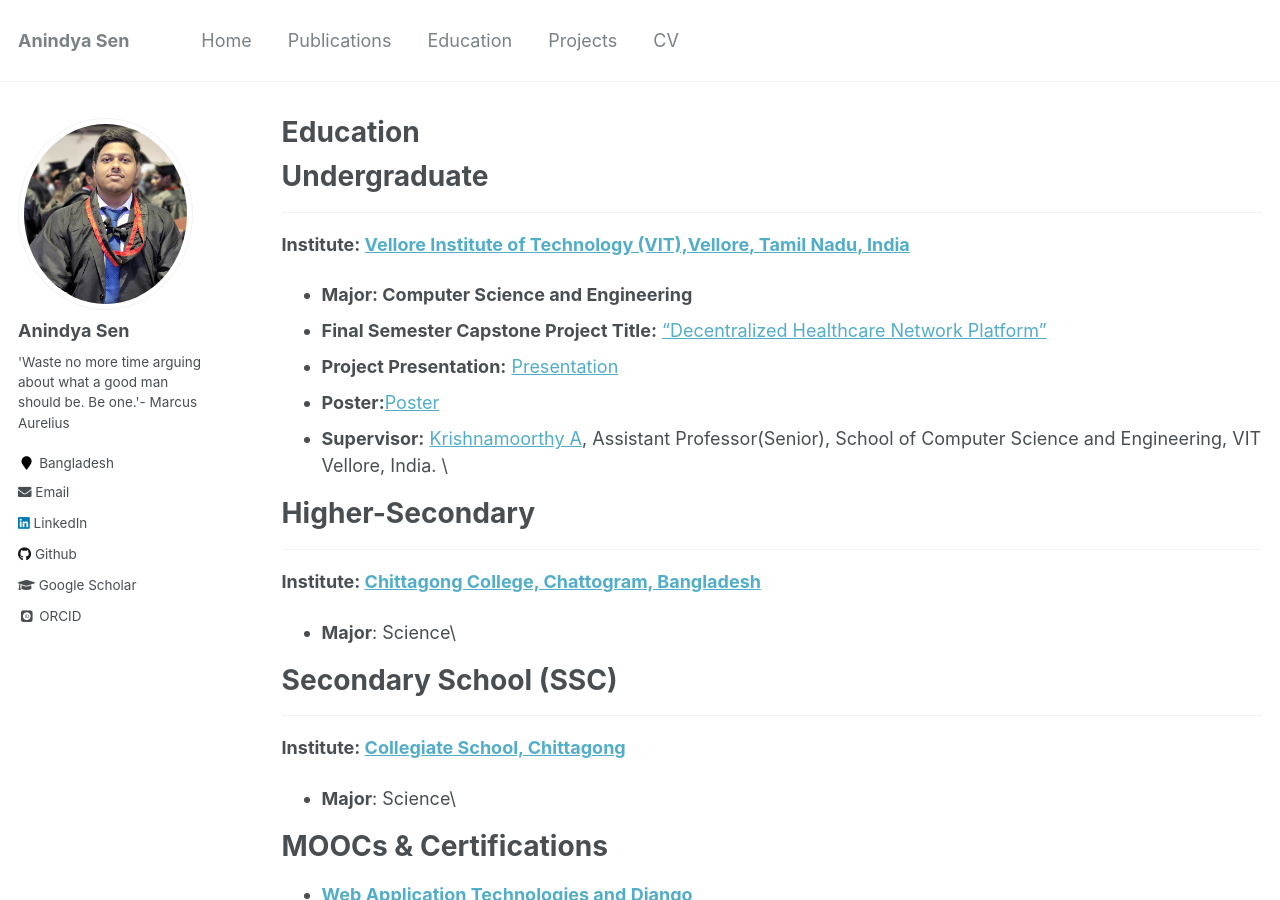
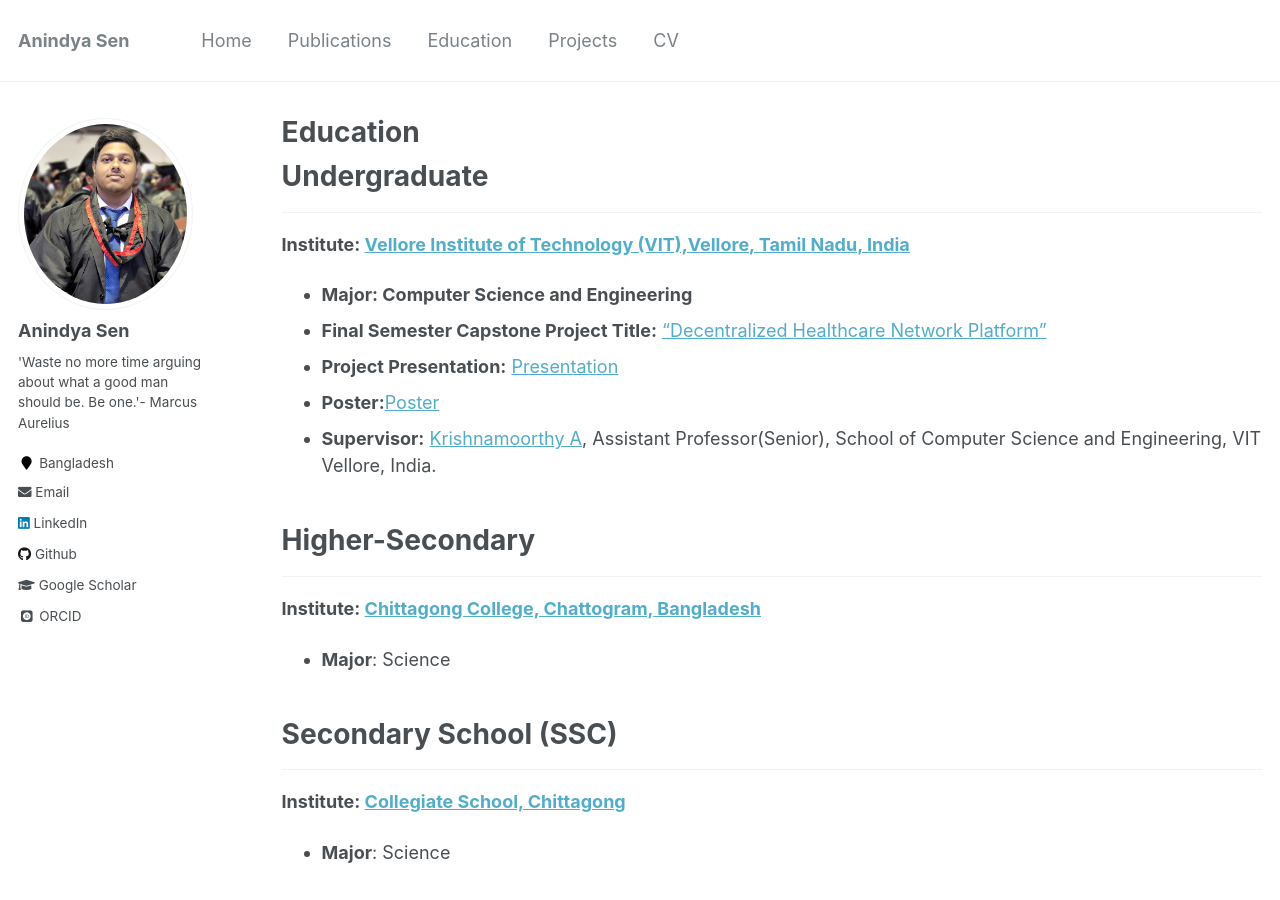
Before and after one commit to senanindya/senanindya.github.io, a Jekyll site: the page built from _pages/education-awards.md, in a window 1280 px wide and 900 px high. Built offline with Jekyll 4.4.1, drawn with Linux system fonts in a browser that asks for light colours; some web fonts are replaced.

Commit message:
Update education-awards.md

```diff
--- a/_pages/education-awards.md
+++ b/_pages/education-awards.md
@@ -15,19 +15,25 @@ redirect_from:
 * **Final Semester Capstone Project Title:** ["Decentralized Healthcare Network Platform"](https://senanindya.github.io/files/Capstone Project Report Final.pdf)
 * **Project Presentation:** [Presentation](https://senanindya.github.io/files/Capstone Final Review Presentation.pdf)
 * **Poster:**[Poster](https://senanindya.github.io/files/Capstone Final Poster.pdf)
-* **Supervisor:** [Krishnamoorthy A](https://research.vit.ac.in/researcher/krishnamoorthy-a/publications), Assistant Professor(Senior), School of Computer Science and Engineering, VIT Vellore, India. \\
+* **Supervisor:** [Krishnamoorthy A](https://research.vit.ac.in/researcher/krishnamoorthy-a/publications), Assistant Professor(Senior), School of Computer Science and Engineering, VIT Vellore, India.
+<br />
+<br />
 
 
 # Higher-Secondary
 ----------------
 **Institute: [Chittagong College, Chattogram, Bangladesh](https://ctgcollege.gov.bd/)**
-* **Major**: Science\\
+* **Major**: Science
+<br />
+<br />
 
 
 # Secondary School (SSC)
 ----------------
 **Institute: [Collegiate School, Chittagong](https://ctgcs.edu.bd/)**
-* **Major**: Science\\
+* **Major**: Science
+<br />
+<br />
 
 
 
```
